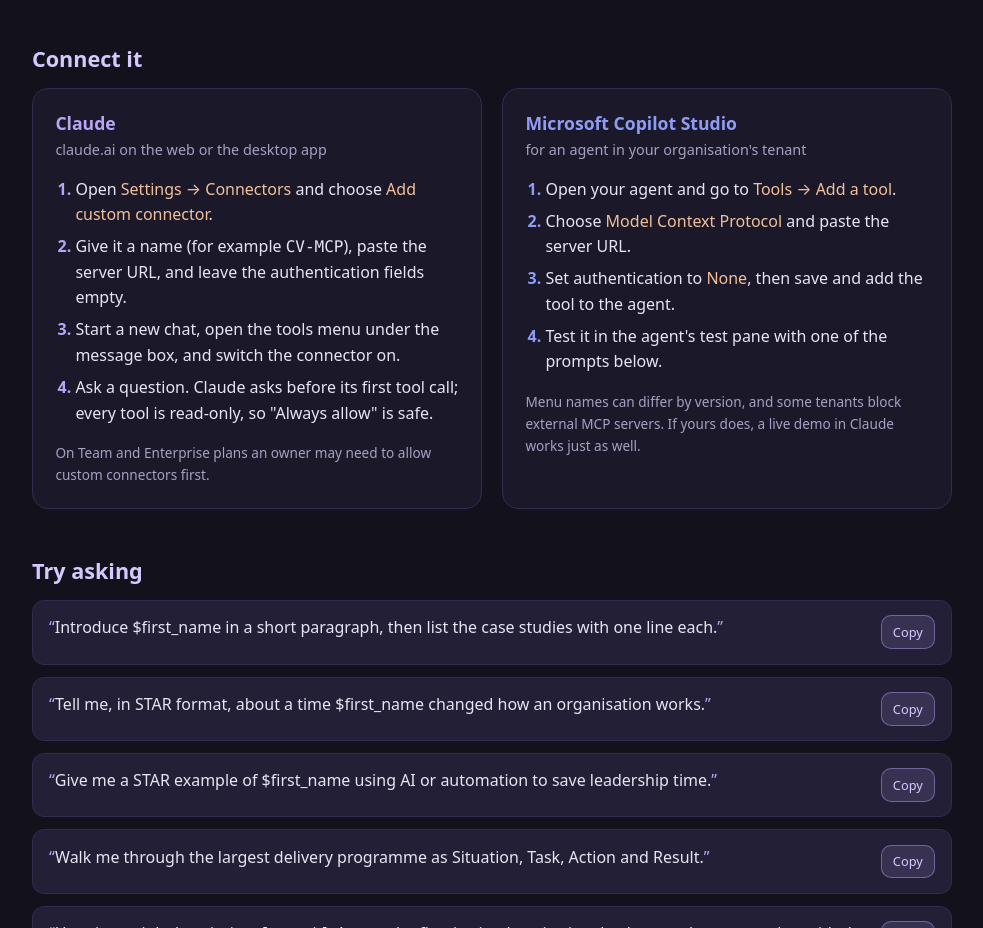
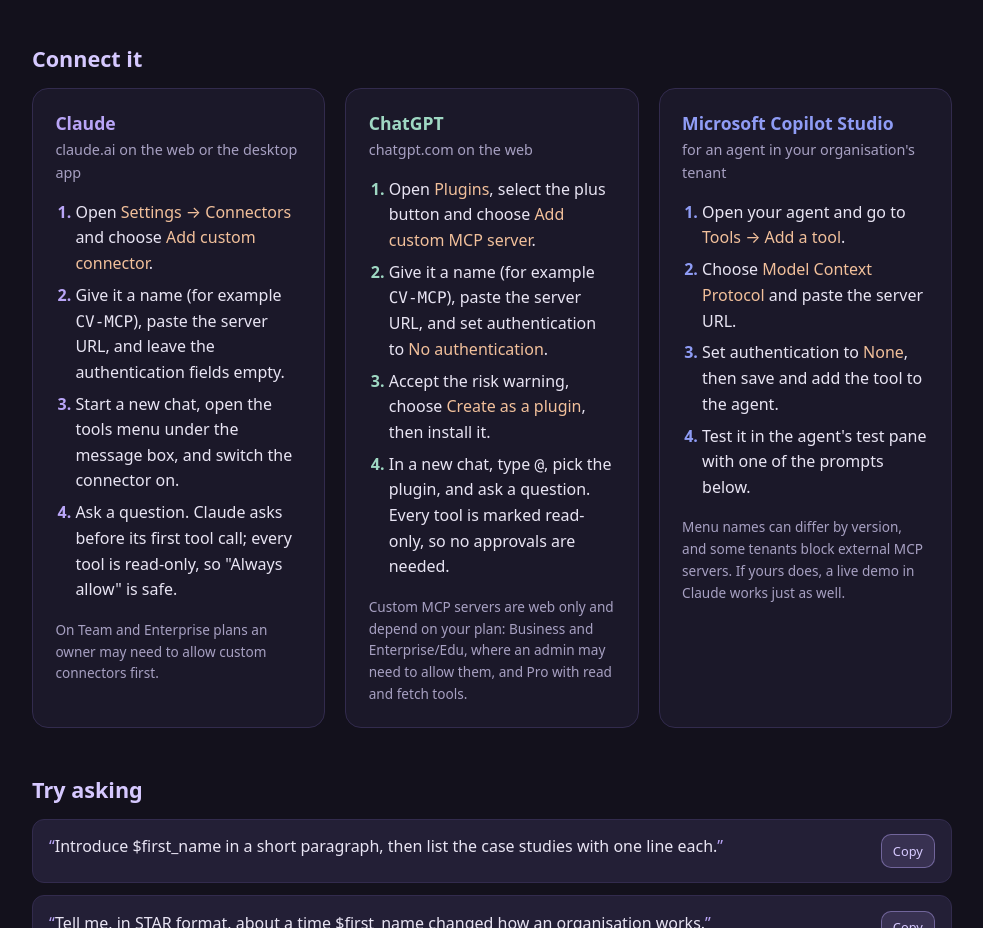
Before and after one commit to n8k/cv-mcp, a plain HTML site: page src/cv_mcp/index.html in a window 1280 px wide. Shown: the part 492-1420 px from the top of the page, without its empty margins (148-1131 px from the left). Drawn offline with Linux system fonts and the light colour scheme.

Commit message:
Landing page: add ChatGPT to "Connect it"
A third card with the steps from OpenAI's current help article: Plugins,
Add custom MCP server, No authentication, accept the risk warning, Create as
a plugin, install, then @-mention it in a chat. Developer Mode is no longer
needed. Caveat: web only; Business and Enterprise/Edu (admin may need to
allow it) and Pro (read/fetch tools). The tools already carry readOnlyHint,
so ChatGPT does not ask for approval per call. The meta description now
names ChatGPT, and the landing-page test checks the new card.

Co-Authored-By: Claude Opus 5.5 <noreply@anthropic.com>
Claude-Session: https://claude.ai/code/session_01AJr6ebn4czL2B167JxPbDm

```diff
--- a/src/cv_mcp/index.html
+++ b/src/cv_mcp/index.html
@@ -4,7 +4,7 @@
 <meta charset="utf-8">
 <meta name="viewport" content="width=device-width, initial-scale=1">
 <meta name="color-scheme" content="dark">
-<meta name="description" content="$name's CV as an MCP server: connect it to Claude or Copilot Studio and ask about experience, case studies and role fit.">
+<meta name="description" content="$name's CV as an MCP server: connect it to Claude, ChatGPT or Copilot Studio and ask about experience, case studies and role fit.">
 <title>$name · CV as an MCP server</title>
 <style>
   :root {
@@ -92,10 +92,12 @@
   .card .for { color: var(--muted); font-size: 0.9rem; margin: 0 0 1rem; }
   .card.claude h3 { color: var(--violet); }
   .card.copilot h3 { color: var(--indigo); }
+  .card.chatgpt h3 { color: var(--sage); }
   ol { margin: 0; padding-left: 1.25rem; }
   ol li { margin: 0.4rem 0; }
   ol li::marker { color: var(--violet); font-weight: 600; }
   .card.copilot ol li::marker { color: var(--indigo); }
+  .card.chatgpt ol li::marker { color: var(--sage); }
   .path { color: var(--peach); }
   .caveat { margin: 1rem 0 0; color: var(--muted); font-size: 0.85rem; }
 
@@ -163,6 +165,17 @@
         </ol>
         <p class="caveat">On Team and Enterprise plans an owner may need to allow custom connectors first.</p>
       </article>
+      <article class="card chatgpt">
+        <h3>ChatGPT</h3>
+        <p class="for">chatgpt.com on the web</p>
+        <ol>
+          <li>Open <span class="path">Plugins</span>, select the plus button and choose <span class="path">Add custom MCP server</span>.</li>
+          <li>Give it a name (for example <code>CV-MCP</code>), paste the server URL, and set authentication to <span class="path">No authentication</span>.</li>
+          <li>Accept the risk warning, choose <span class="path">Create as a plugin</span>, then install it.</li>
+          <li>In a new chat, type <code>@</code>, pick the plugin, and ask a question. Every tool is marked read-only, so no approvals are needed.</li>
+        </ol>
+        <p class="caveat">Custom MCP servers are web only and depend on your plan: Business and Enterprise/Edu, where an admin may need to allow them, and Pro with read and fetch tools.</p>
+      </article>
       <article class="card copilot">
         <h3>Microsoft Copilot Studio</h3>
         <p class="for">for an agent in your organisation's tenant</p>
```
Also changed, not shown: 1 other file.
